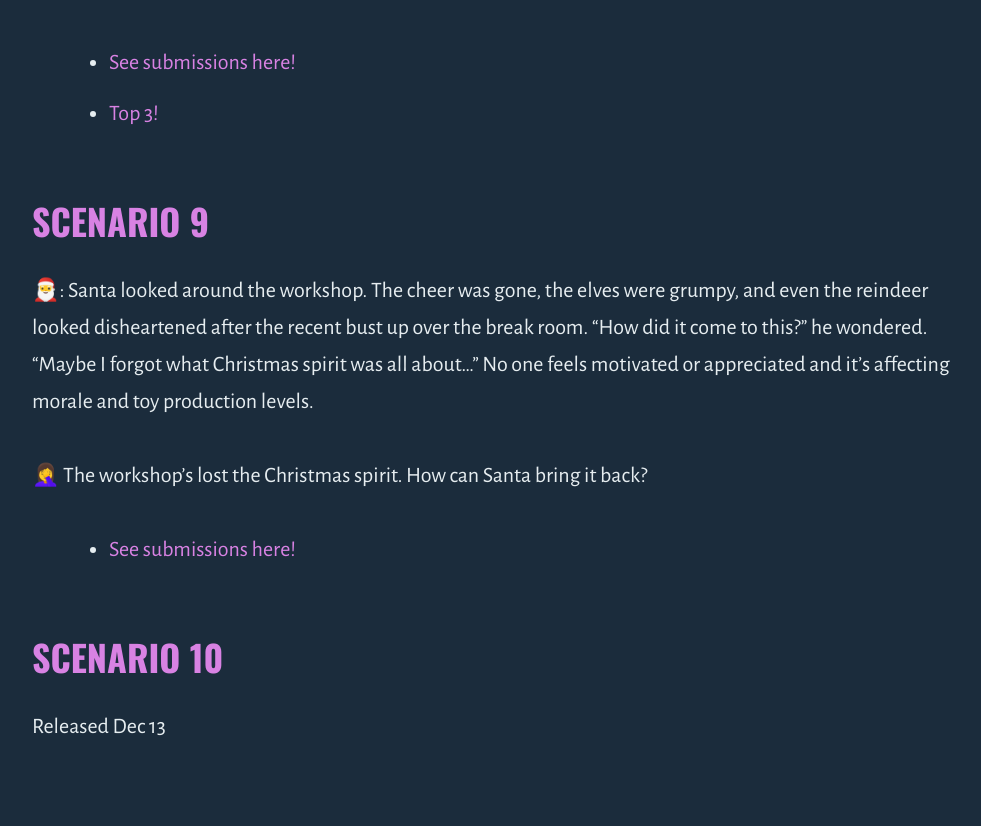
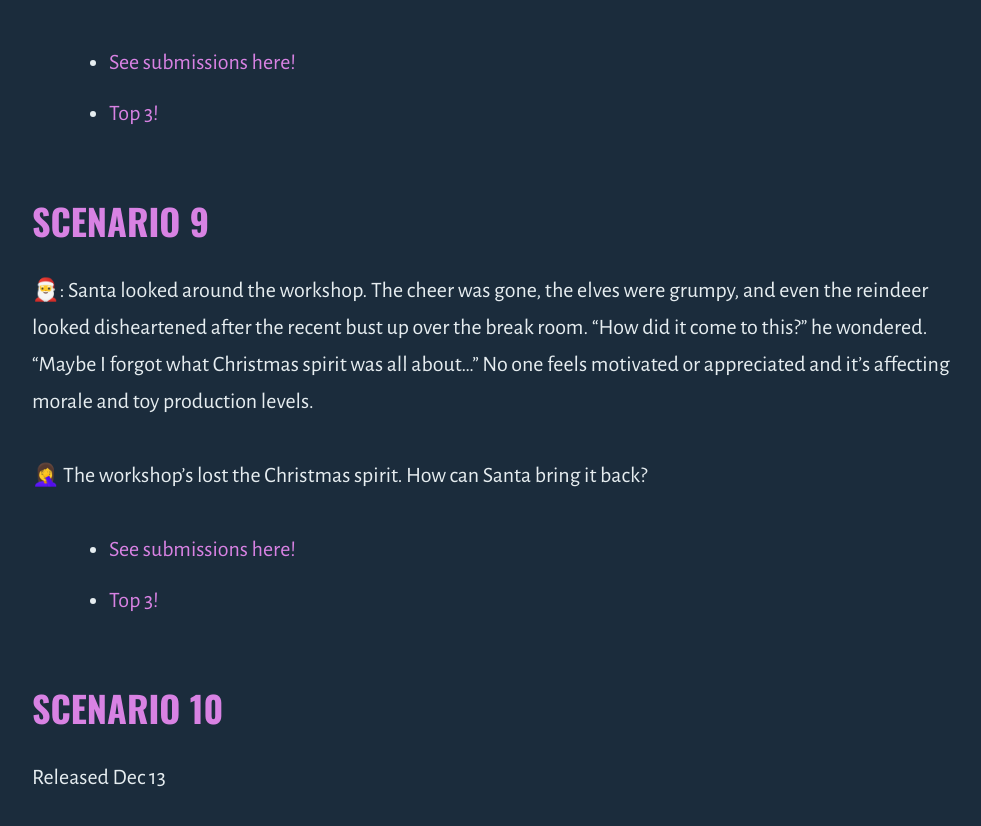
Before and after one commit to outragedpinkracoon/outragedpinkracoon.github.io, a Jekyll site: the page built from _posts/2024-12-2-advent-of-bad-management.md, in a window 1280 px wide and 900 px high, scrolled down 4865 px. Shown: the top 826 px of the window, without its empty margins (149-1130 px from the left). Built offline with Jekyll 4.4.1, drawn with Linux system fonts in a browser that asks for light colours; comment, search, counter and statistics services are not loaded.

```diff
--- a/_posts/2024-12-2-advent-of-bad-management.md
+++ b/_posts/2024-12-2-advent-of-bad-management.md
@@ -93,7 +93,7 @@
 
 🤦‍♀️  The workshop's lost the Christmas spirit. How can Santa bring it back?
 * [See submissions here!](https://www.linkedin.com/feed/update/urn:li:activity:7272901768798212096/)
-
+* [Top 3!](https://www.linkedin.com/feed/update/urn:li:activity:7273074683493728257/)
 
 ## Scenario 10
 Released Dec 13
```
